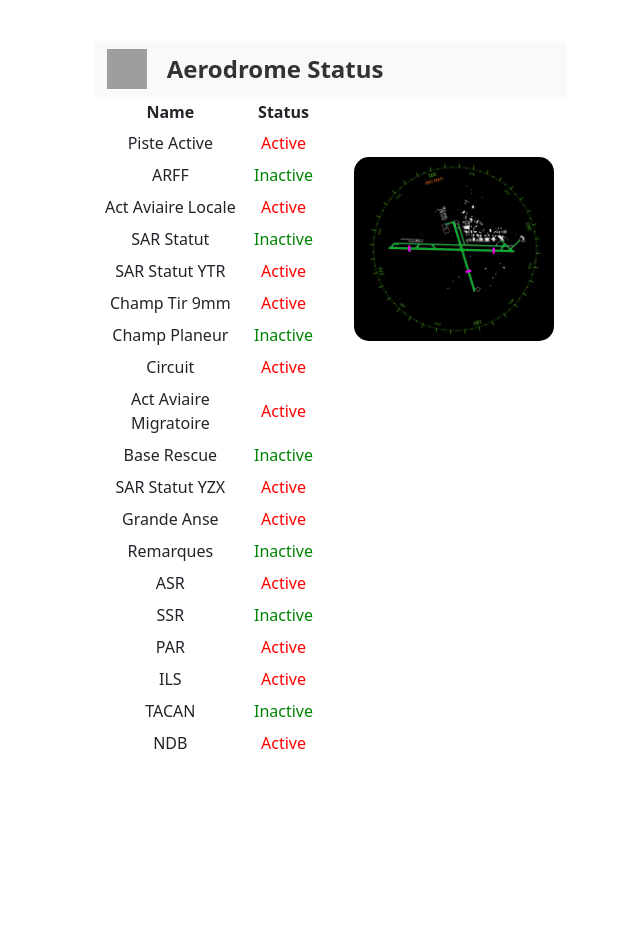
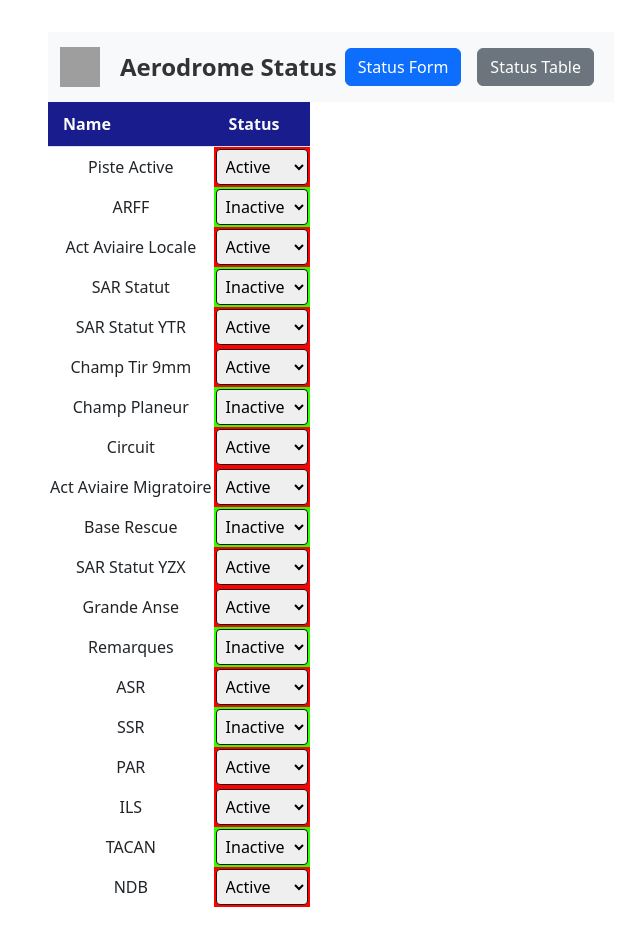
Before and after one commit to carrollcompute/Aerodrome, a React (Vite) app in the folder aerodrome_react_app/: page /form in a window 1280 px wide. Shown: the whole page, without its empty margins (309-949 px from the left). Before the commit the page ends 800 px from the top, so only its background shows below. Built offline with nearby package versions, Linux system fonts and the light colour scheme; grey boxes are pictures that could not be loaded.

Commit message:
Added routing
Routing enabled using react-router-dom

```diff
--- a/aerodrome_react_app/package.json
+++ b/aerodrome_react_app/package.json
@@ -13,7 +13,8 @@
     "bootstrap": "^5.3.2",
     "create-vite": "^4.4.1",
     "react": "^18.2.0",
-    "react-dom": "^18.2.0"
+    "react-dom": "^18.2.0",
+    "react-router-dom": "^6.17.0"
   },
   "devDependencies": {
     "@types/react": "^18.2.15",
--- a/aerodrome_react_app/src/App.tsx
+++ b/aerodrome_react_app/src/App.tsx
@@ -1,16 +1,21 @@
 import './App.css'
 import NavBar from './components/NavBar';
 import AppContainer from './components/AppContainer';
+import { BrowserRouter as Router, Route, Link, Routes } from 'react-router-dom';
+import StatusForm from './components/StatusForm';
 
 
 const App: React.FC = () => {
   return (
-    <>
-      <NavBar />
-      <div className="App">
-        <AppContainer />
+    <Router>
+      <div>
+        <NavBar />
+        <Routes>
+          <Route path="/form" element={<StatusForm />} />
+          <Route path="/" element={<AppContainer />} />
+        </Routes>
       </div>
-    </>
+    </Router>
   );
 }
 
--- a/aerodrome_react_app/src/components/AppContainer.tsx
+++ b/aerodrome_react_app/src/components/AppContainer.tsx
@@ -1,7 +1,7 @@
 import React from 'react';
 import StatusTable from './StatusTable';
 import AerodromeImage from './AerodromeImage';
-import { initialData } from './statusData';
+import { initialData } from './StatusData';
 
 
 import './AppContainer.css';
--- a/aerodrome_react_app/src/components/NavBar.tsx
+++ b/aerodrome_react_app/src/components/NavBar.tsx
@@ -1,4 +1,5 @@
 import React from 'react';
+import { Link } from 'react-router-dom';
 import './NavBar.css'; // Import the CSS file
 
 const NavBar: React.FC = () => {
@@ -9,6 +10,10 @@ const NavBar: React.FC = () => {
           <img src="src\assets\atc.ico" alt="logo" height="40" width="40" style={{ marginRight: '20px' }} />
           <span className="navbar-title-text">Aerodrome Status</span>
         </div>
+        <div>
+          <Link to="/form" className="btn btn-primary m-2">Status Form</Link>
+          <Link to="/" className="btn btn-secondary m-2">Status Table</Link>
+        </div>
       </div>
     </nav>
   );
--- a/aerodrome_react_app/src/components/StatusForm.tsx
+++ b/aerodrome_react_app/src/components/StatusForm.tsx
@@ -1,5 +1,6 @@
 import React, { useState } from 'react';
 import './StatusForm.css';
+import { initialData } from './StatusData';
 
 // Define constants for status values
 const STATUS_ACTIVE = 'Active';
@@ -10,11 +11,7 @@ interface StatusItem {
   Status: string;
 }
 
-interface StatusFormProps {
-  initialData: { [key: string]: StatusItem };
-}
-
-const StatusForm: React.FC<StatusFormProps> = ({ initialData }) => {
+const StatusForm: React.FC = () => {
   const [data, setData] = useState<{ [key: string]: StatusItem }>(initialData);
 
   const handleStatusChange = (key: string, newStatus: string) => {
```
Also changed, not shown: 1 other file (tests, documents, lock files or other folders).
